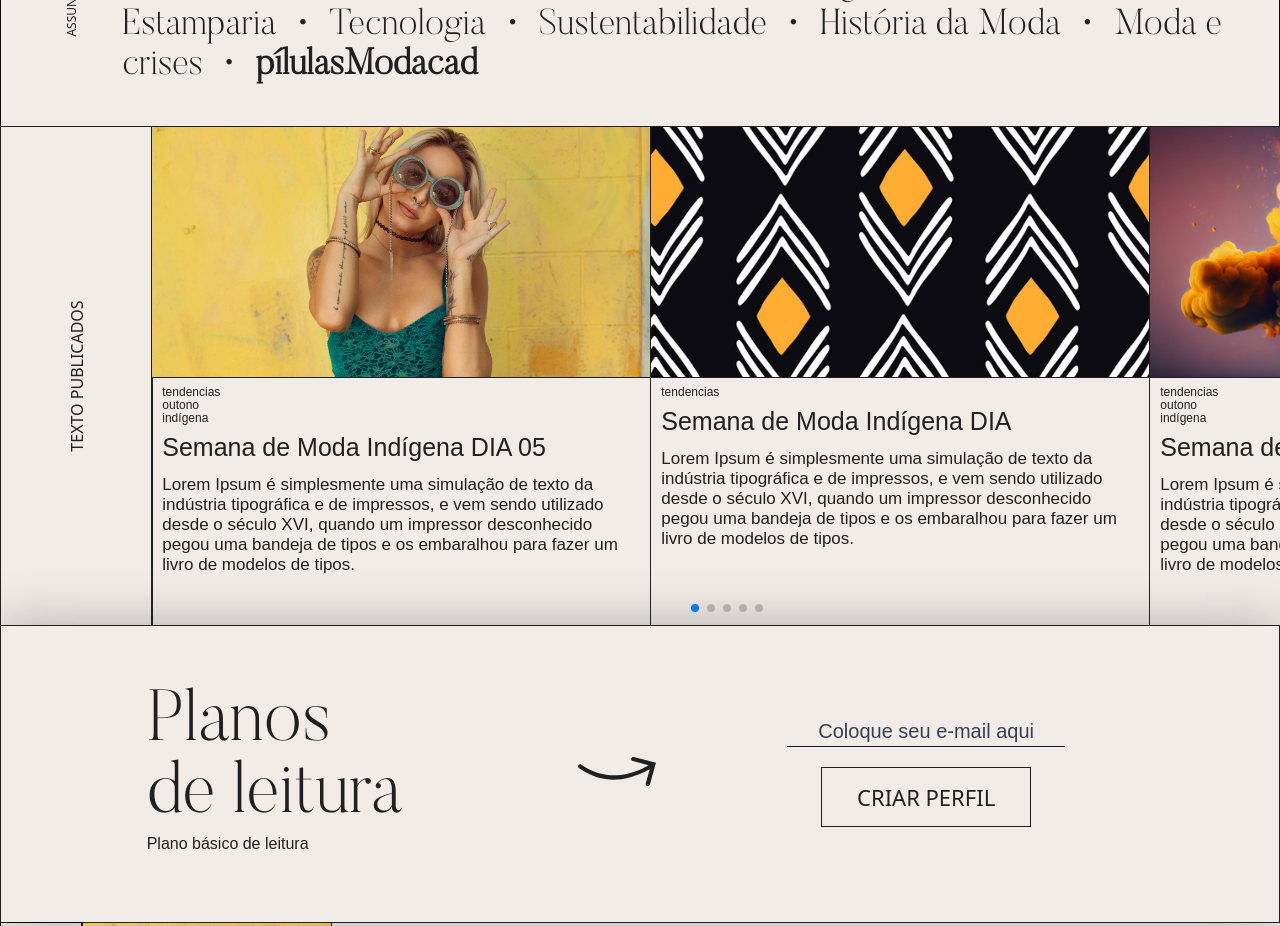
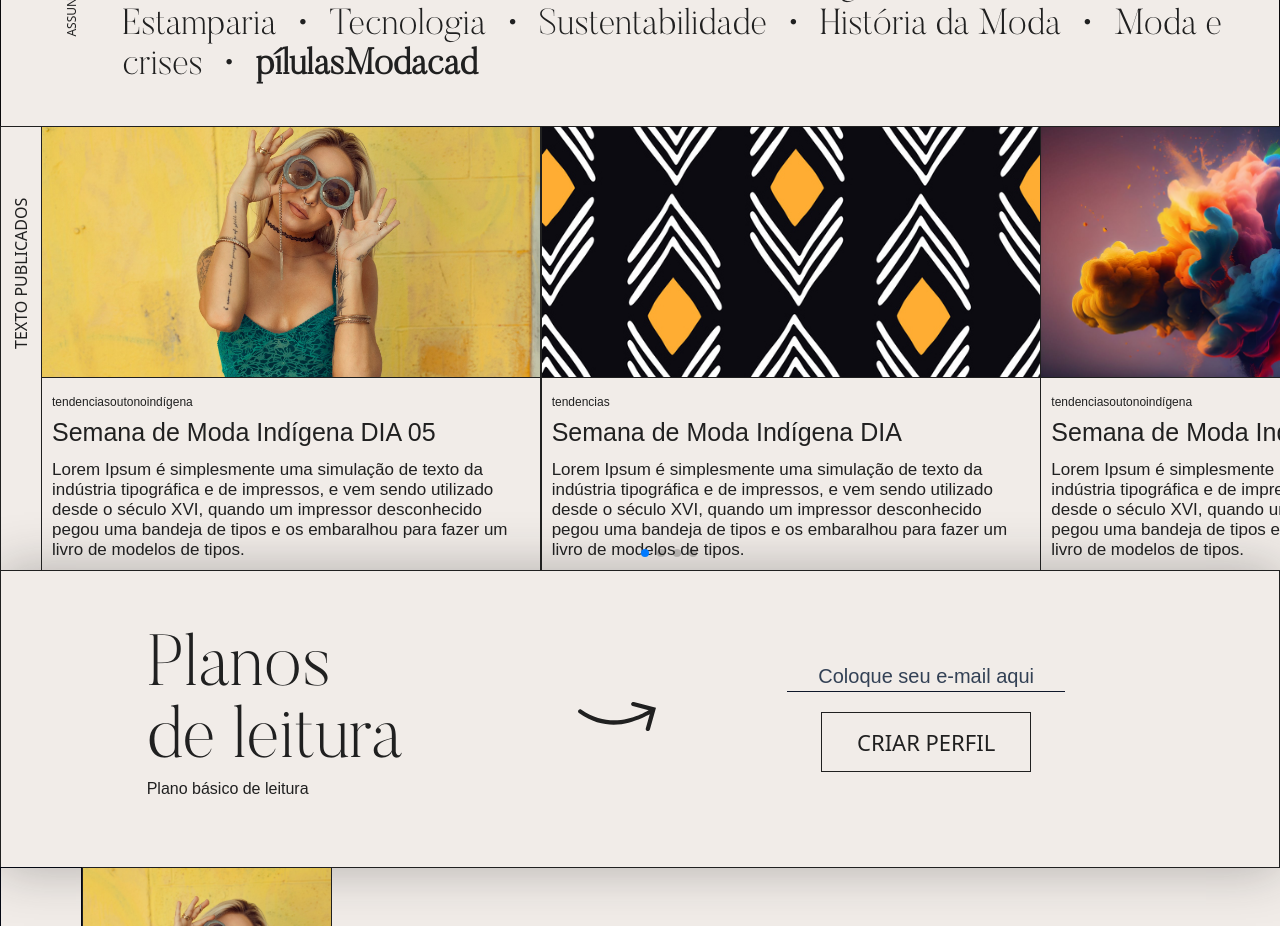
Before and after one commit to devthiagolinch/modacadFront, a React (Vite) app: page / in a window 1280 px wide. Shown: the part 1420-2346 px from the top of the page. Built offline with nearby package versions, Linux system fonts and the light colour scheme; what tailwindcss-inner-border would draw is missing.

Commit message:
scroll texto fixing

```diff
--- a/src/components/ScrollTextoMDC.tsx
+++ b/src/components/ScrollTextoMDC.tsx
@@ -22,19 +22,19 @@ export function ScrollTextoMCD({title}: TextScrollInterface) {
     <div className="flex flex-row -mt-[1px]" >
       <div className="flex justify-center items-center border-[1px] border-[#202020] -mr-[1px]">
         <p className="
-        text-nowrap transform: -rotate-90 w-full">{title}</p>
+        text-nowrap transform: -rotate-90 w-8 lg:w-[22px] lg:p-5">{title}</p>
       </div>
 
-      <div className="flex-1 items-center flex-col h-[100%] -ml-[1px]">
+      <div className="flex-1 items-center flex-col  h-auto w-[90%]">
         <Swiper
           breakpoints={{
             340: {
-              slidesPerView: 1.2,
-              spaceBetween: 3,
+              slidesPerView: 2,
+              spaceBetween: 287,
             },
             750: {
-              slidesPerView: 2,
-              spaceBetween: -154,
+              slidesPerView: 3,
+              spaceBetween: 244,
             },
           }}
           freeMode={false}
@@ -42,7 +42,7 @@ export function ScrollTextoMCD({title}: TextScrollInterface) {
             clickable: true,
           }}
           modules={[FreeMode, Pagination, A11y]}
-          className="w-[1152px] -ml-[1px] h-[100%]"
+          className="lg:w-[1255px] -ml-[1px] h-[100%]"
         >
           {ServiceData.map((item) => (
 
@@ -51,7 +51,6 @@ export function ScrollTextoMCD({title}: TextScrollInterface) {
               <Link to={`/textomodacad/${item.id}`} >
                 <TextoMocadCard id={item.id} banner={item.backgroundImage} title={item.title} description={item.description} tags={item.tag}  />
               </Link>
-
             </SwiperSlide>
           ))}
         </Swiper>
--- a/src/components/cards/textoModacadCard.tsx
+++ b/src/components/cards/textoModacadCard.tsx
@@ -12,20 +12,15 @@ export function TextoMocadCard({id}: TextosCardDTO) {
     const texto = ServiceData.find((text) => text.id == id);
 
     return (
-        <div className="border-t-[1px] border-[1px] border-[#202020] min-h-full w-[500px] h-[500px]" key={texto?.id}>
-            {/** texto modacad card */}
-                <div className="border-b-[1px] border-[#202020]">
-                    <img src={texto?.backgroundImage} alt="" className="h-[250px] w-full object-cover" />
+        <div className="w-[300px] lg:w-[500px] border-[1px] border-[#202020]">
+            <div className=" border-b-[1px] border-[#202020]">
+                <img src={texto?.backgroundImage} alt="" className="h-[150px] lg:h-[250px] w-full object-cover" />
             </div>
 
-                <div className="
-                    p-[10px]
-                ">
-                    <div className="grid">
+            <div className="p-[10px]">
                 {texto?.tag.map((t) => (
                         <span className="font-montserratLight text-[12px] -mt-[5px]">{t}</span>
                     ))}
-                    </div>
 
                 <h1 className="font-butler_regular text-[25px] leading-[30px] mb-[13px] mt-[5px]">
                     {texto?.title}
--- a/src/pages/blank.tsx
+++ b/src/pages/blank.tsx
@@ -1,28 +1,32 @@
 
+import { ServiceData } from "../assets/utils/constants.index";
 import banner from "../assets/imgs/camila.jpg"
 
-export function BlanckPage() {
+export function BlanckPage(id: string) {
+    const texto = ServiceData.find((text) => text.id == "1");
+    console.log(texto)
 
     return(
         <div className="flex flex-col gap-10 px-[5px] justify-center items-center">
             {/** texto modacad card */}
             <div className="">
                 <div className=" border-[1px] border-[#202020]">
-                    <img src={banner} alt="" className="h-[150px] w-full object-cover" />
+                    <img src={texto?.backgroundImage} alt="" className="h-[150px] w-full object-cover" />
                 </div>
 
                 <div className="border-t-0 border-[1px] border-[#202020]
                     p-[10px]
                 ">
-                    <span className="font-montserratMedium text-[15px]">Tendencias</span>
+                    {texto?.tag.map((t) => (
+                            <span className="font-montserratLight text-[12px] -mt-[5px]">{t}</span>
+                        ))}
 
                     <h1 className="font-butler_regular text-[25px] leading-[30px] mb-[13px] mt-[5px]">
-                        The art g of creative problem-solving
-                        The art of creative
+                        {texto?.title}
                     </h1>
 
                     <p className="font-montserratRegular text-[17px] leading-[20px]">
-                    Lorem Ipsum é simplesmente uma simulação de texto da indústria tipográfica e de impressos, e vem sendo utilizado.
+                        {texto?.description}
                     </p>
                 </div>
             </div>
```
Lines whose indentation alone changed are shown as unchanged.
